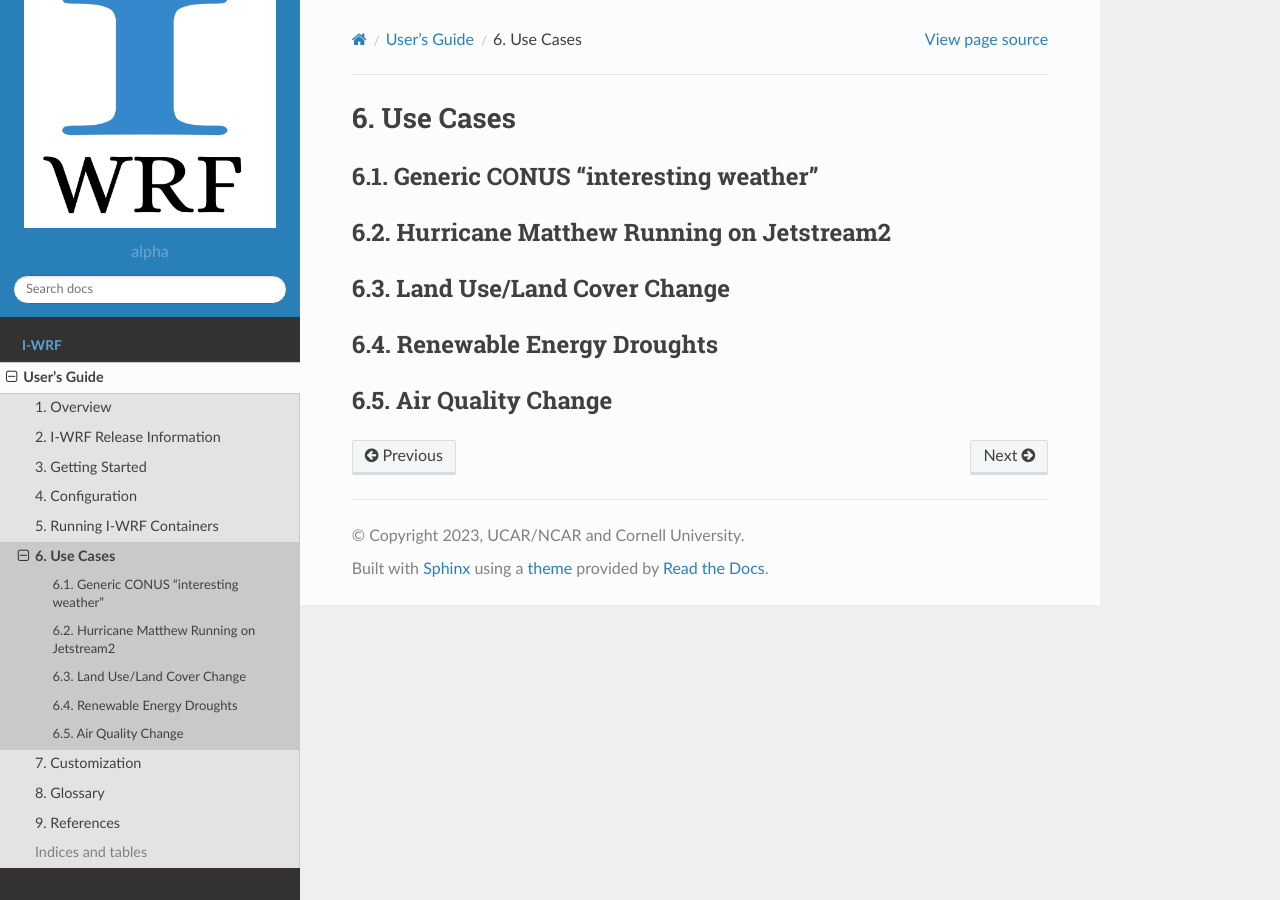
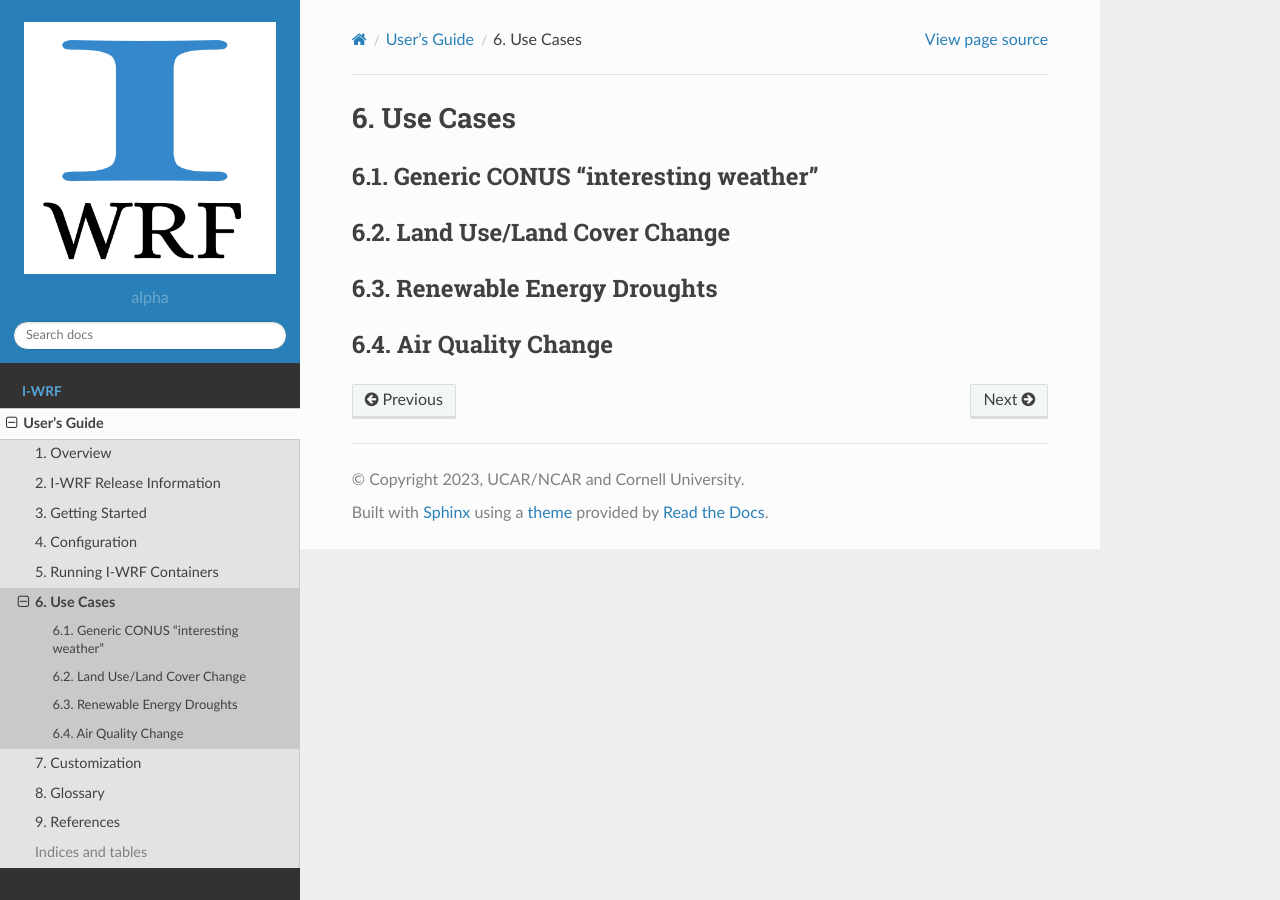
Before and after one commit to NCAR/i-wrf, a Sphinx documentation site: the page built from docs/Users_Guide/usecases.rst, in a window 1280 px wide. Built offline with Sphinx 7.4.7 and the Read the Docs theme 2.0.0, drawn with Linux system fonts in a browser that asks for light colours; comment, search, counter and statistics services are not loaded.

Commit message:
Roll back change to usecases.rst

```diff
--- a/docs/Users_Guide/usecases.rst
+++ b/docs/Users_Guide/usecases.rst
@@ -3,9 +3,6 @@ Use Cases
 *********
 
 Generic CONUS “interesting weather”
-===================================
-
-Hurricane Matthew Running on Jetstream2
 ===================================
 
 Land Use/Land Cover Change
```
